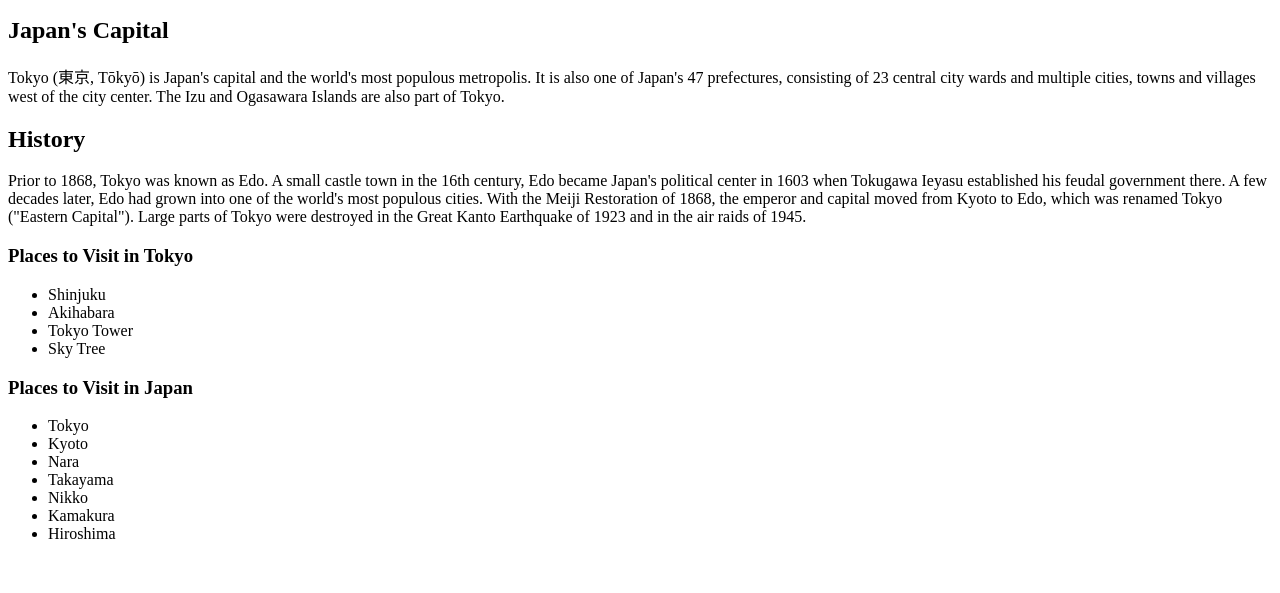
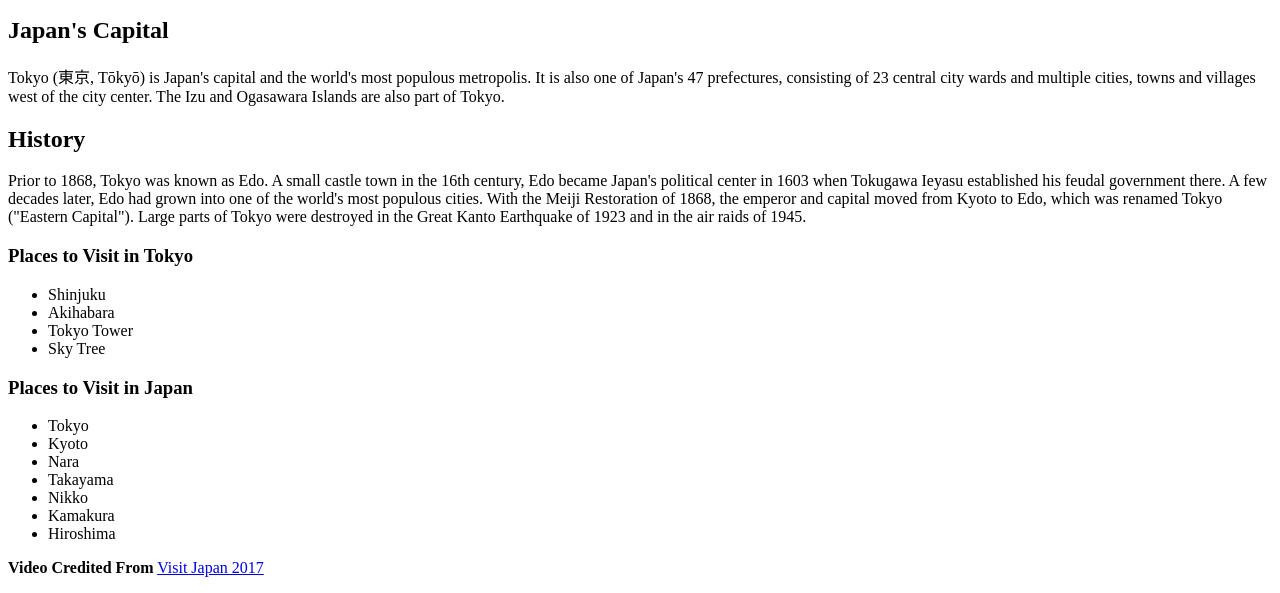
Before and after one commit to mmohamedsiddique/Project-1, a plain HTML site: page japan.html in a window 1280 px wide. Shown: the part 774-1367 px from the top of the page. Before the commit the page ends 1333 px from the top, so only its background shows below. Drawn offline with Linux system fonts and the light colour scheme.

Commit message:
adding references
Addings refence for the video

```diff
--- a/japan.html
+++ b/japan.html
@@ -55,7 +55,10 @@
 <li>Hiroshima</li>
 
 </ul>
-
+<p>
+<strong>Video Credited From</strong> <a href="https://www.youtube.com/watch?v=IUS9fbEcgSA"
+		title="A Link">Visit Japan 2017</a>
+		</p>
 </body>
 
 
```
